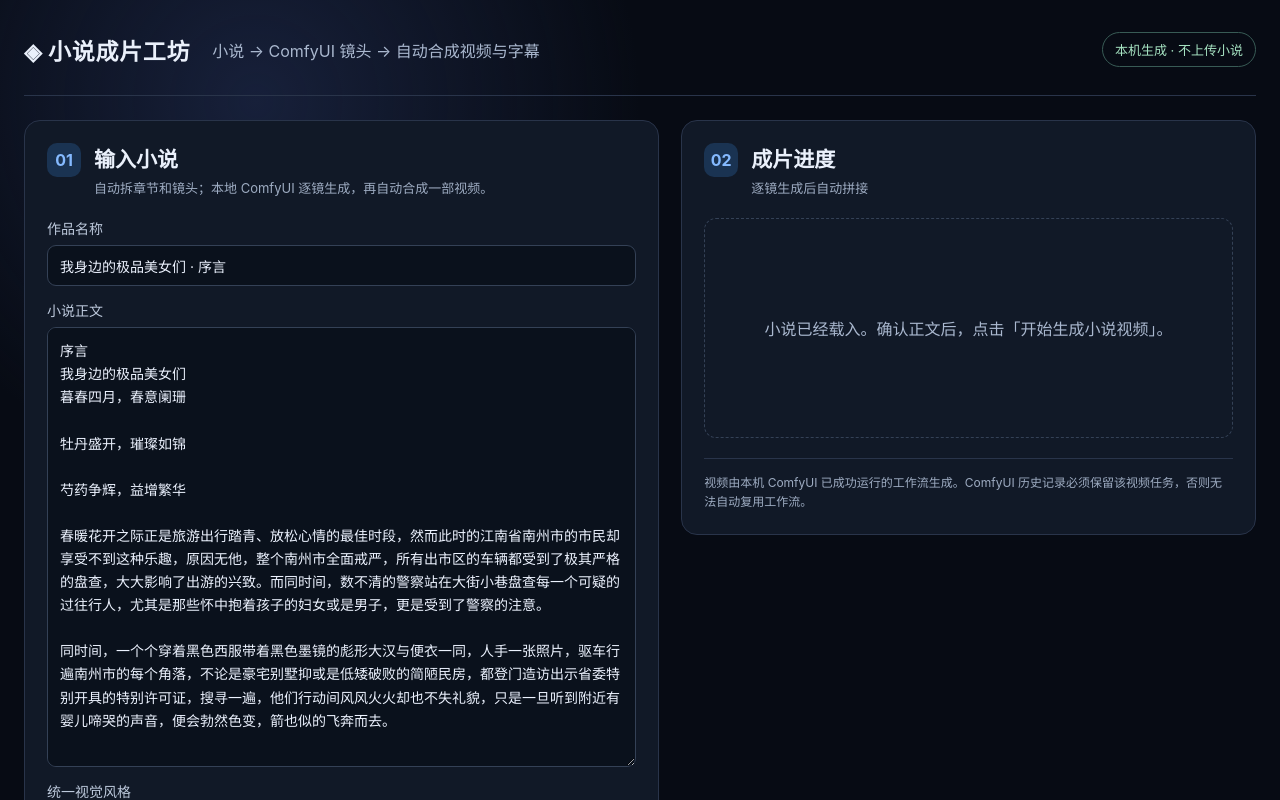
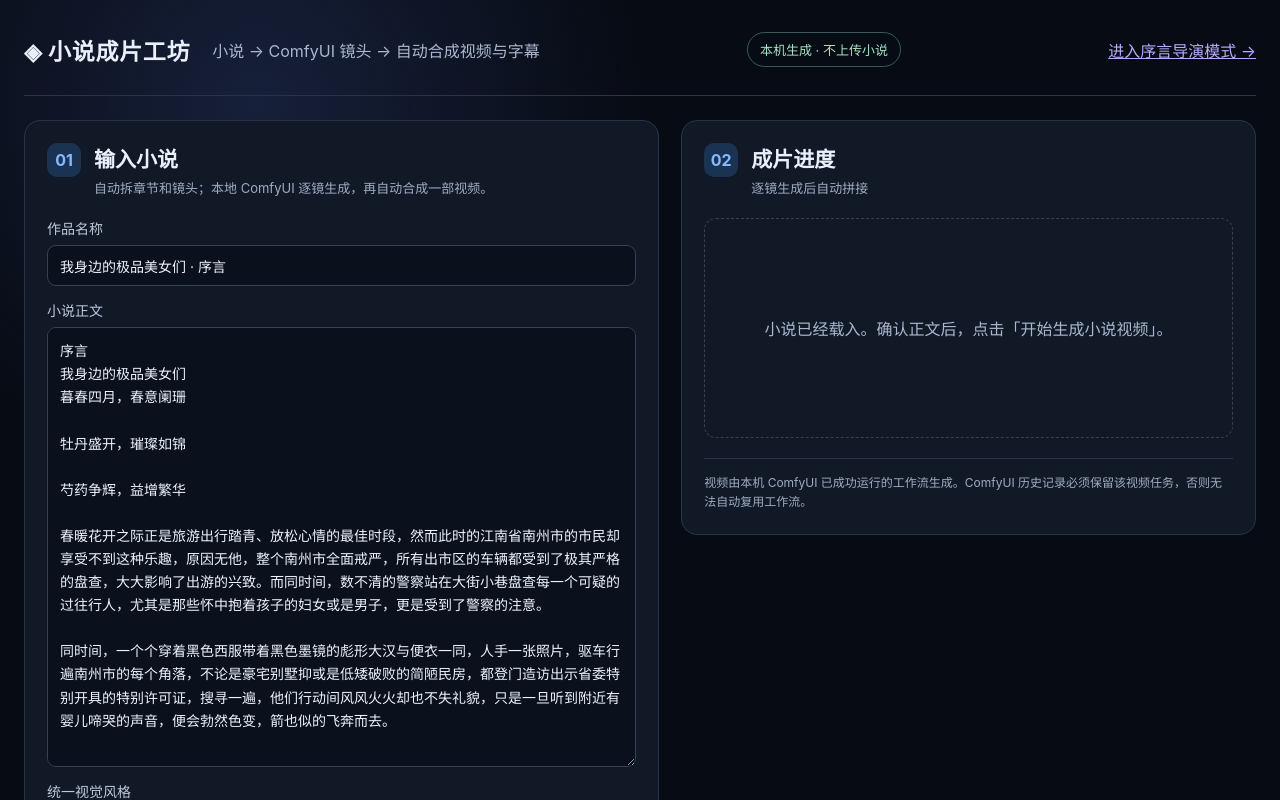
Before and after one commit to mrv12124-wqdina/ai-video-studio-mvp, a Next.js app: page /film in a window 1280 px wide. Shown: the top 800 px of the page. Built offline with nearby package versions, Linux system fonts and the light colour scheme.

Commit message:
Link film workspace to prologue director mode

```diff
--- a/app/film/page.tsx
+++ b/app/film/page.tsx
@@ -76,7 +76,7 @@ export default function FilmPage() {
   }
 
   return <main className="film-app">
-    <header className="film-header"><div className="film-brand">◈ 小说成片工坊</div><div className="film-subtitle">小说 → ComfyUI 镜头 → 自动合成视频与字幕</div><div className="film-badge">本机生成 · 不上传小说</div></header>
+    <header className="film-header"><div className="film-brand">◈ 小说成片工坊</div><div className="film-subtitle">小说 → ComfyUI 镜头 → 自动合成视频与字幕</div><div className="film-badge">本机生成 · 不上传小说</div><a href="/film/prologue" style={{ color: "#b8aaff", marginLeft: "auto" }}>进入序言导演模式 →</a></header>
     <div className="film-layout">
       <section className="film-editor">
         <div className="film-section-head"><span>01</span><div><h1>输入小说</h1><p>自动拆章节和镜头；本地 ComfyUI 逐镜生成，再自动合成一部视频。</p></div></div>
```
